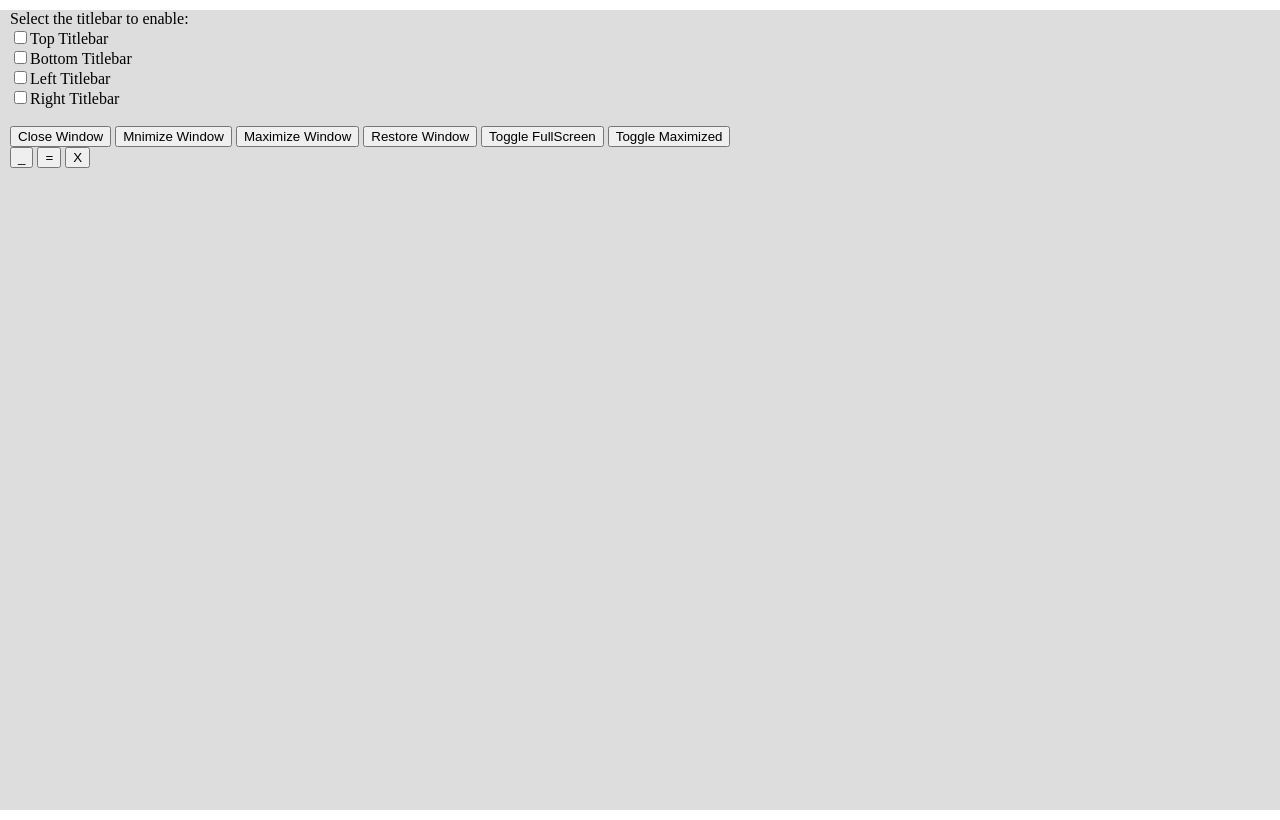
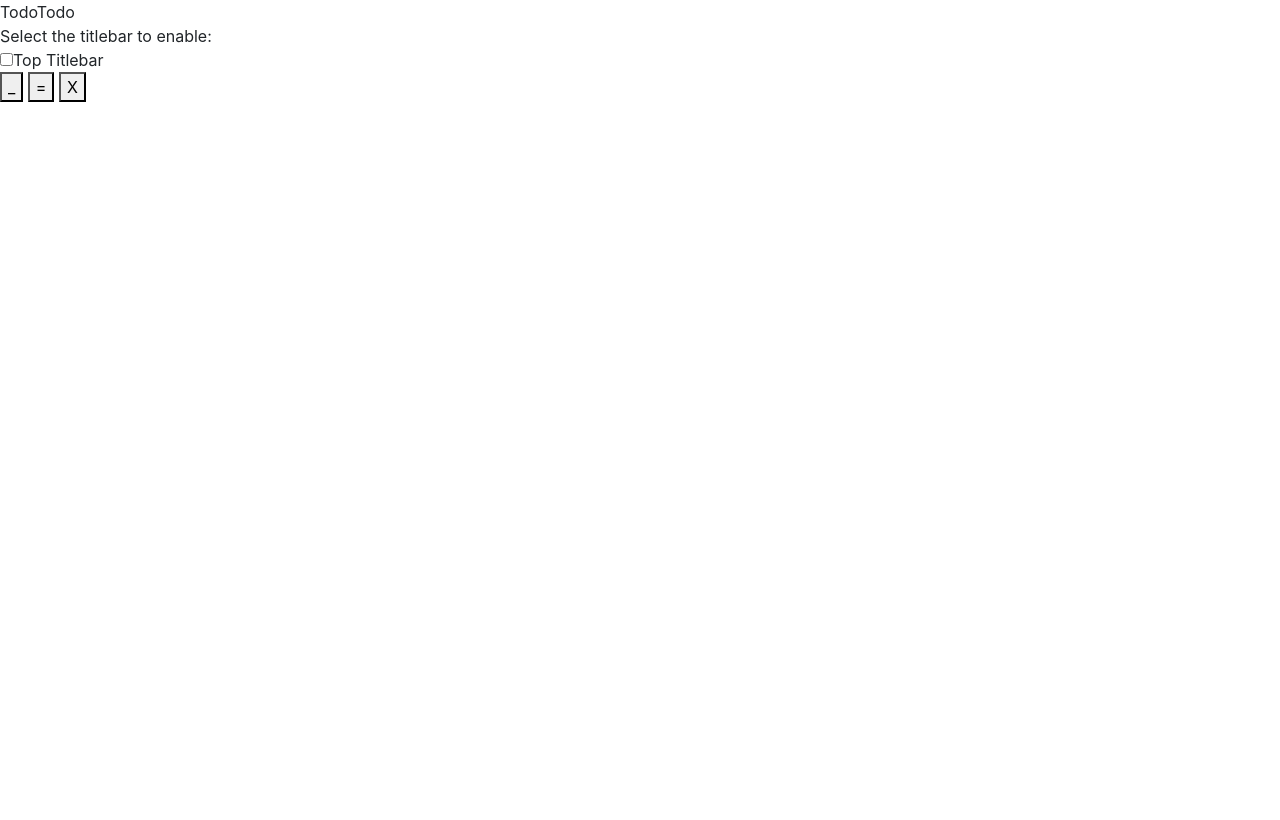
Before and after one commit to whitegreyblack/electron-todo, a website: page todo/index.html in a window 1280 px wide. Drawn offline with nearby package versions, Linux system fonts and the light colour scheme; files that its build step writes are made by us from their sources.

Commit message:
Modified tree structure again

```diff
--- a/todo/main.js
+++ b/main.js
@@ -1,5 +1,5 @@
 const {app, BrowserWindow} = require('electron');
-
+const { Bootstrap } = require('bootstrap');
 let mainWindow;
 
 // Quit when all windows are closed.
@@ -14,7 +14,7 @@ app.on('ready', function() {
   mainWindow = new BrowserWindow({width: 360, height: 300, frame: false});
 
   // and load the index.html of the app.
-  mainWindow.loadURL('file://' + __dirname + '/index.html');
+  mainWindow.loadURL('file://' + __dirname + '/todo/index.html');
 
   // Emitted when the window is closed.
   mainWindow.on('closed', function() {
--- a/todo/package.json
+++ b/package.json
@@ -1,12 +1,11 @@
 {
   "name": "frameless-todo-app",
   "version": "0.0.1",
-  "main": "main.js",
+  "main": "todo/main.js",
+  "license": "MIT",
   "dependencies": {
     "bootstrap": "^4.1.0",
-    "g": "^2.0.1",
     "jquery": "^3.3.1",
-    "popper": "^1.0.1",
     "popper.js": "^1.14.3"
   }
 }
--- a/todo/css/style.css
+++ b/todo/css/style.css
@@ -1,4 +1,4 @@
-html {
+/* html {
   margin: 0px;
   padding: 0px;
   overflow: hidden;
@@ -200,4 +200,4 @@ div#inner-content {
   width: 1px;
   height: 100%;
   background-color: #2a2c2c;
-}
+} */
--- a/todo/index.html
+++ b/todo/index.html
@@ -4,21 +4,24 @@
 
     <title>Frameless Window</title>
 
-    <link rel="stylesheet" type="text/css" href="style.css" />
-    <script src="titlebar.js"></script>
-    <script src="frameless_window.js"></script>
-
+    <link rel="stylesheet" type="text/css" href="css/style.css" />
+    <script src="js/titlebar.js"></script>
+    <script src="js/frameless_window.js"></script>
+    <link rel="stylesheet" type="text/css" href="https://stackpath.bootstrapcdn.com/bootstrap/4.1.0/css/bootstrap.min.css">
+    <script src="https://stackpath.bootstrapcdn.com/bootstrap/4.1.0/js/bootstrap.min.js"></script>
   </head>
 
   <body>
+    <div class="title">
+        <div class="label label-default">TodoTodo
+        </div>
+    </div>
+    <div>
 
-    <div id="content">
-
-      <div id="inner-content">
-
+    <div>
         Select the titlebar to enable:<br/>
         <input type="checkbox" id="top-box">Top Titlebar <br/>
-        <input type="checkbox" id="bottom-box">Bottom Titlebar <br/>
+        <!-- <input type="checkbox" id="bottom-box">Bottom Titlebar <br/>
         <input type="checkbox" id="left-box">Left Titlebar <br/>
         <input type="checkbox" id="right-box">Right Titlebar <br/>
         <br/>
@@ -28,7 +31,7 @@
         <button id="maximize-window-button">Maximize Window</button>
         <button id="unmaximize-window-button">Restore Window</button>
         <button id="toggle-window-button">Toggle FullScreen</button>
-        <button id="maxmin-window-button">Toggle Maximized</button> <br/>
+        <button id="maxmin-window-button">Toggle Maximized</button> <br/> -->
 
         <button id="min">_</button>
         <button id="max">=</button>
```
Also changed, not shown: 1 other file.
